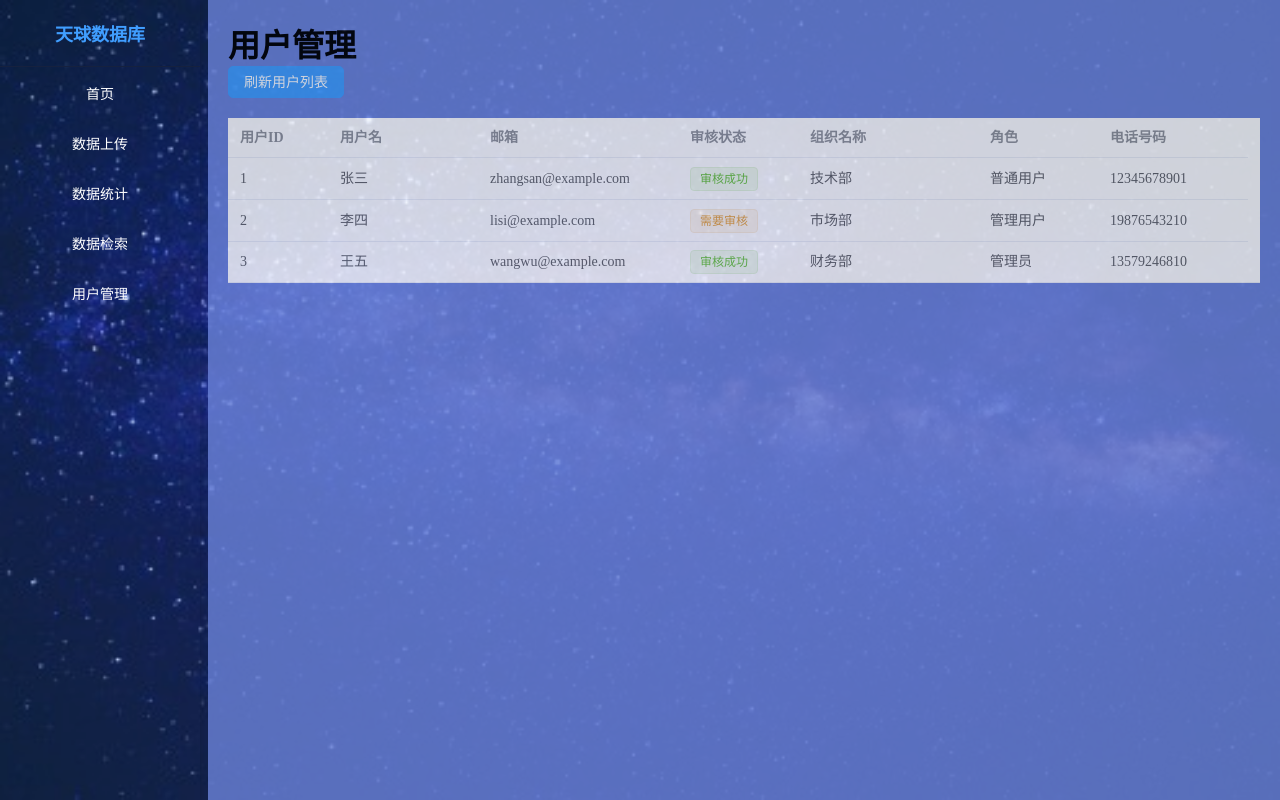
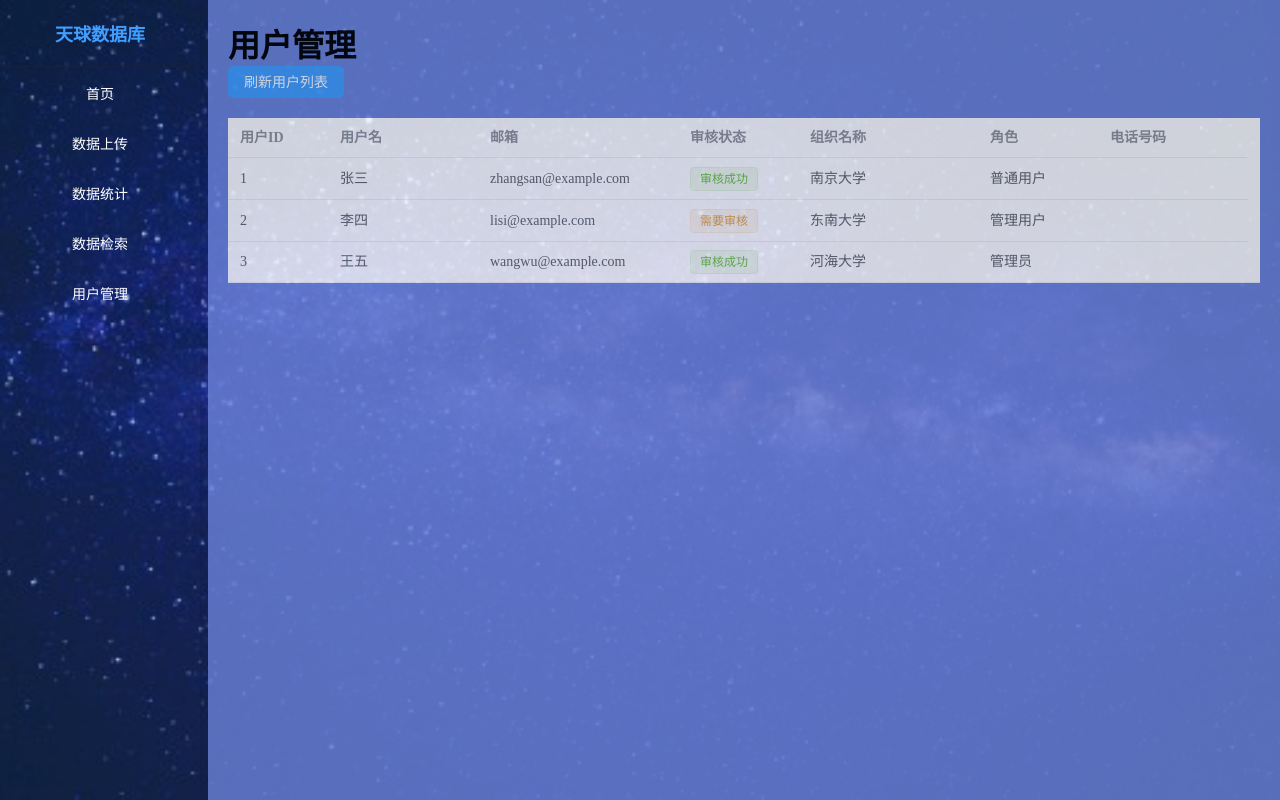
Before and after one commit to DreamBetterO/TianAPIdebug, a Vue app: page /user-management in a window 1280 px wide. Built offline with nearby package versions, Linux system fonts and the light colour scheme; no server answers.

Commit message:
The first api debugging

```diff
--- a/src/api/userlists.ts
+++ b/src/api/userlists.ts
@@ -1,6 +1,6 @@
 // api/update.ts
 import request from '@/utils/request'
-import type { updateUserinfo, updateUserinfoResponse } from '@/types/userlist'
+import type { updateUserinfo, updateUserinfoResponse} from '@/types/userlist'
 
 // 更新用户信息
 export const UpdateUserInfo = async (userData: updateUserinfo): Promise<updateUserinfoResponse> => {
@@ -12,3 +12,14 @@ export const UpdateUserInfo = async (userData: updateUserinfo): Promise<updateUs
     throw error
   }
 }
+
+//获取未审核的列表
+export const GetUncheckList = async () => {
+  try {
+    const response = await request.post('/auth/uncheck')
+    return response.data
+  } catch (error) {
+    console.error('后端请求失败', error)
+    throw error
+  }
+}
--- a/src/stores/userlist.ts
+++ b/src/stores/userlist.ts
@@ -1,6 +1,7 @@
 // store/userlist.ts
 import { defineStore } from 'pinia'
-import type { usermember } from '@/types/userlist'
+import type { UserList } from '@/types/userlist'
+import { GetUncheckList } from '@/api/userlists'
 
 export const useUserListStore = defineStore('userList', {
   state: () => ({
@@ -10,39 +11,50 @@ export const useUserListStore = defineStore('userList', {
         username: '张三',
         email: 'zhangsan@example.com',
         status: 1,
-        organization: '技术部',
+        organization: '南京大学',
         role: 0,
-        phoneNumber: '12345678901',
       },
       {
         id: 2,
         username: '李四',
         email: 'lisi@example.com',
         status: 0,
-        organization: '市场部',
+        organization: '东南大学',
         role: 1,
-        phoneNumber: '19876543210',
       },
       {
         id: 3,
         username: '王五',
         email: 'wangwu@example.com',
         status: 1,
-        organization: '财务部',
+        organization: '河海大学',
         role: 2,
-        phoneNumber: '13579246810',
       },
-    ] as usermember[], // 初始化为随机值，类型与 usermember 对应
+    ] as UserList[], // 初始化为随机值，类型与 usermember 对应
   }),
   actions: {
     clearUserList() {
       this.userList = []
       return this.userList
     },
+    setUserList(userList: UserList[]) {
+      this.userList = [...userList] // 设置用户信息为数组
+      console.log('UserList updated:', this.userList)
+    },
+    async fetchUncheckUserList() {
+      try{
+        console.log('开始请求未审核的用户列表');
+        //调用注册接口
+        const response = await GetUncheckList()
+        console.log('获取未审核的用户列表成功:', response);
+        this.setUserList(response.data) // 设置返回值用户信息。
+      } catch (error) {
+        console.error('Failed to fetch user list:', error)
+      }
   },
   getters: {
-    initUserList: (state) => {
-      return state.userList
-    },
+    initUserList() {
+      return this.userList
+    },},
   },
 })
--- a/src/views/UserManagement/index.vue
+++ b/src/views/UserManagement/index.vue
@@ -42,7 +42,7 @@ import { useUserListStore } from '@/stores/userlist';
 const userListStore = useUserListStore(); // 获取用户列表的 store
 const userList = computed(() => userListStore.userList); // 绑定到 store 的 userList
 
-const refreshUserList = userListStore.clearUserList; // 刷新用户列表的方法
+const refreshUserList = userListStore.fetchUncheckUserList; // 刷新用户列表的方法
 
 // onMounted(() => {
 //   userListStore.fetchUserList(); // 组件挂载时获取用户列表
```
Also changed, not shown: src/types/userlist.ts (+10 -0 lines).
